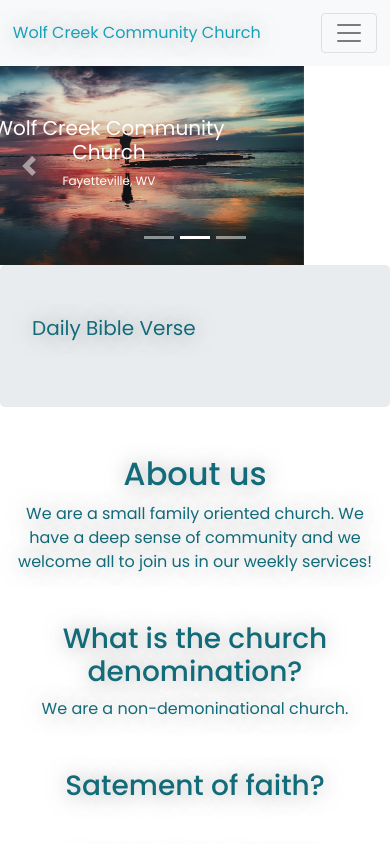
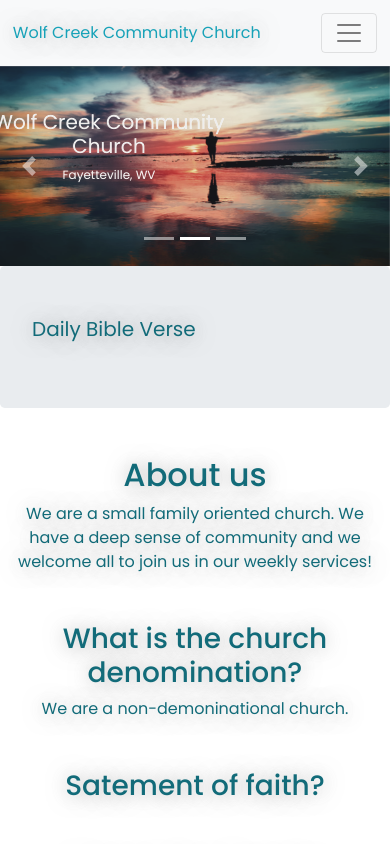
Before and after one commit to kristatrista/WolfCreekChurch, a plain HTML site: page index.html in a window 390 px wide. Shown: the top 844 px of the page. Drawn offline with nearby package versions, Linux system fonts and the light colour scheme.

Commit message:
fixed background slider started

```diff
--- a/index.html
+++ b/index.html
@@ -60,7 +60,7 @@
         </ol>
         <div class="carousel-inner">
           <div class="carousel-item active">
-            <img class="first-slide heroImages d-block" src="img/church2.png" alt="First slide">
+            <!--<img class="first-slide heroImages d-block" src="img/church2.png" alt="First slide">-->
             <div class="container">
               <div class="carousel-caption">
 								<h1 class="display-2">Wolf Creek Community Church</h1>
@@ -69,7 +69,7 @@
             </div>
           </div>
           <div class="carousel-item">
-            <img class="second-slide heroImages d-block" src="img/church2.png" alt="Second slide">
+            <!--<img class="second-slide heroImages d-block" src="img/church2.png" alt="Second slide">-->
             <div class="container">
               <div class="carousel-caption ">
 								<h1 class="display-2">Bible Study</h1>
@@ -78,7 +78,7 @@
             </div>
           </div>
           <div class="carousel-item third-slide">
-            <img class="third-slide heroImages d-block" src="img/church2.png" alt="Third slide">
+            <!--<img class="third-slide heroImages d-block" src="img/church2.png" alt="Third slide">-->
             <div class="container">
               <div class="carousel-caption">
 								<h1 class="display-2">Bible Study</h1>
--- a/style.css
+++ b/style.css
@@ -20,13 +20,18 @@ a, a:hover, a:active, a:visited {
   font-size: 1.1em !important;
 }
 .carousel-inner {
-  height: 100%;
-  width: 100%;
+  -webkit-filter: brightness(110%) contrast(85%) saturate(75%) sepia(2%);
+  filter: brightness(110%) contrast(85%) saturate(75%) sepia(2%);
+  background-image: url(img/church2.png);
+  height:450px;
+  background-repeat: no-repeat;
+ background-size: cover;
+ background-position: center;
 }
 .carousel-caption {
   position: absolute;
   top: 50%;
-  transform: translateY(-50%);
+  transform: translateY(60%);
 }
 .heroImages {
   max-width: 100%;
@@ -82,6 +87,7 @@ html, body {
 @media (max-width: 992px) {
   .carousel-caption {
     top: 50%;
+    transform: translateY(90%);
   }
   .carousel-caption h3{
     font-size: 100%;
@@ -92,17 +98,24 @@ html, body {
   div.videoContainer{
     margin-left: 0px;
   }
+  .carousel-inner{
+    background-position: right;
+    height: 300px;
+  }
   }
 @media (max-width: 768px) {
   .carousel-caption {
     top: 56%;
+    transform: translateY(60%);
   }
 .carousel-caption h3{
   font-size: 100%;
+  transform: translateY(90%);
 }
 .display-2{
   font-size: 30px;
 }
+.
 div.videoContainer{
   margin-left: 30px;
 }
@@ -119,6 +132,9 @@ div.videoContainer{
 }
 .carousel-caption h3{
 font-size: 100%;
+}
+div.carousel-inner{
+    height: 200px;
 }
 }
 #about{
```
